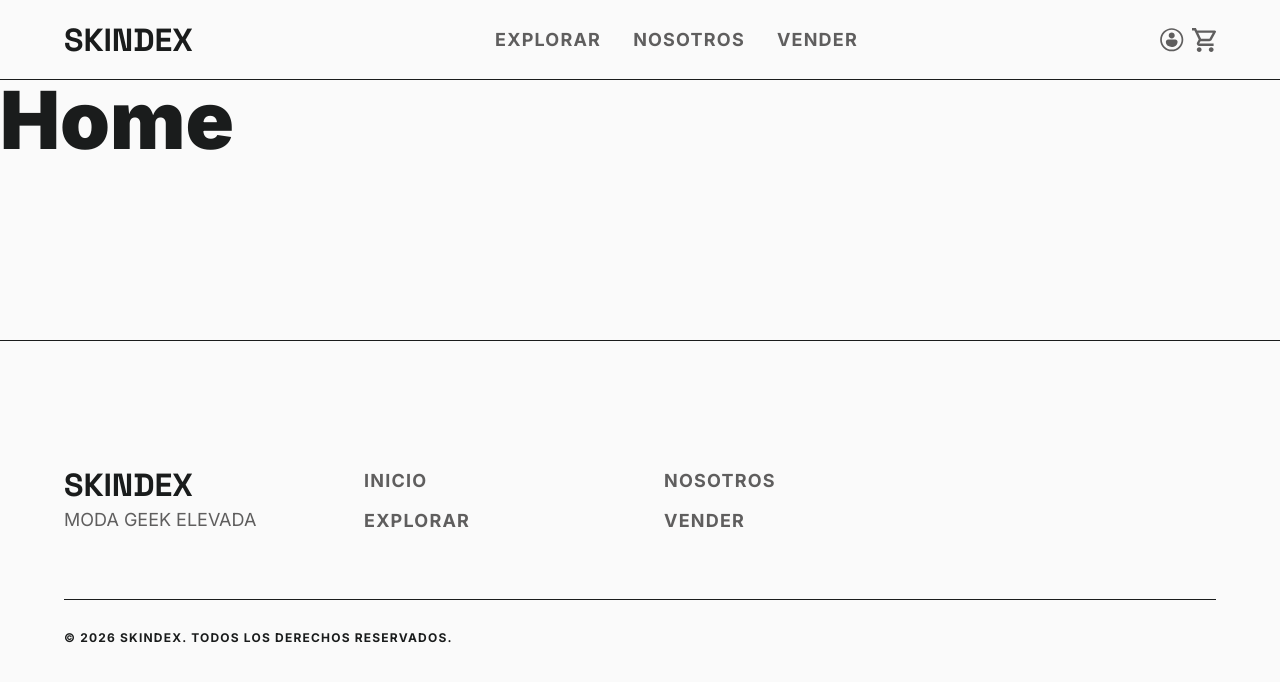
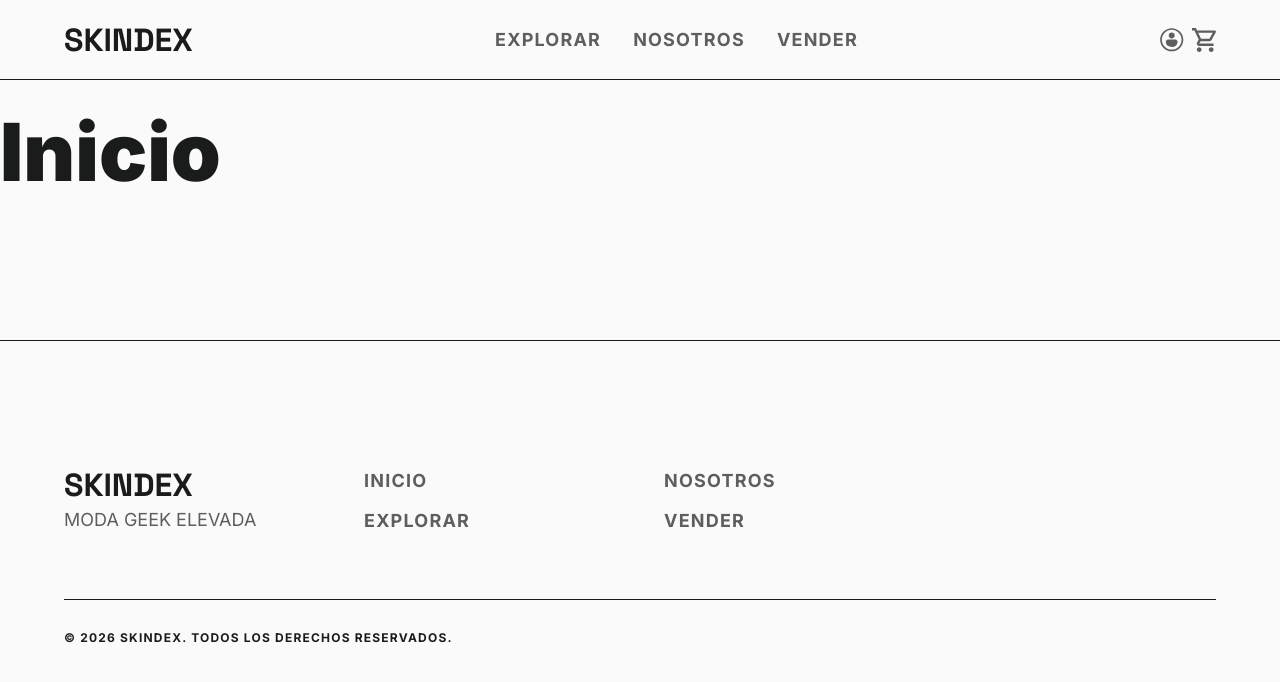
Before and after one commit to vtroitio/marketplace-frontend-tpo, a React (Vite) app: page /home in a window 1280 px wide. Shown: the top 682 px of the page. Built offline with nearby package versions, Linux system fonts and the light colour scheme.

Commit message:
feat: agrega páginas base de navegación

```diff
--- /dev/null
+++ b/src/pages/HomePage.jsx
@@ -0,0 +1,7 @@
+export function HomePage() {
+  return (
+    <div className="container mx-auto py-8">
+      <h1>Inicio</h1>
+    </div>
+  );
+}
--- /dev/null
+++ b/src/pages/NotFoundPage.jsx
@@ -0,0 +1,16 @@
+import { LeftArrowIcon } from "../components/icons";
+import { AppLink } from "../components/ui";
+
+export function NotFoundPage() {
+  return (
+    <div className="min-h-screen container mx-auto gap-8 flex flex-col items-center justify-center">
+      <h1 className="font-logo uppercase text-8xl text-center">
+        404 - Página no encontrada
+      </h1>
+      <AppLink to="/home">
+        <LeftArrowIcon />
+        <span>Volver a la página de inicio</span>
+      </AppLink>
+    </div>
+  );
+}
--- a/src/pages/index.js
+++ b/src/pages/index.js
@@ -1 +1,3 @@
 export { ComponentsPage } from "./ComponentsPage";
+export { HomePage } from "./HomePage";
+export { NotFoundPage } from "./NotFoundPage";
--- a/src/routes/AppRoutes.jsx
+++ b/src/routes/AppRoutes.jsx
@@ -1,14 +1,17 @@
 import { Routes, Route } from "react-router-dom";
 import { MainLayout } from "../components/layout";
-import { ComponentsPage } from "../pages";
+import { ComponentsPage, HomePage, NotFoundPage } from "../pages";
 
 export function AppRoutes() {
   return (
     <Routes>
       <Route path="/" element={<ComponentsPage />} />
+
       <Route element={<MainLayout />}>
-        <Route path="/home" element={<h1>Home</h1>} />
+        <Route path="/home" element={<HomePage />} />
       </Route>
+
+      <Route path="*" element={<NotFoundPage />} />
     </Routes>
   );
 }
```
